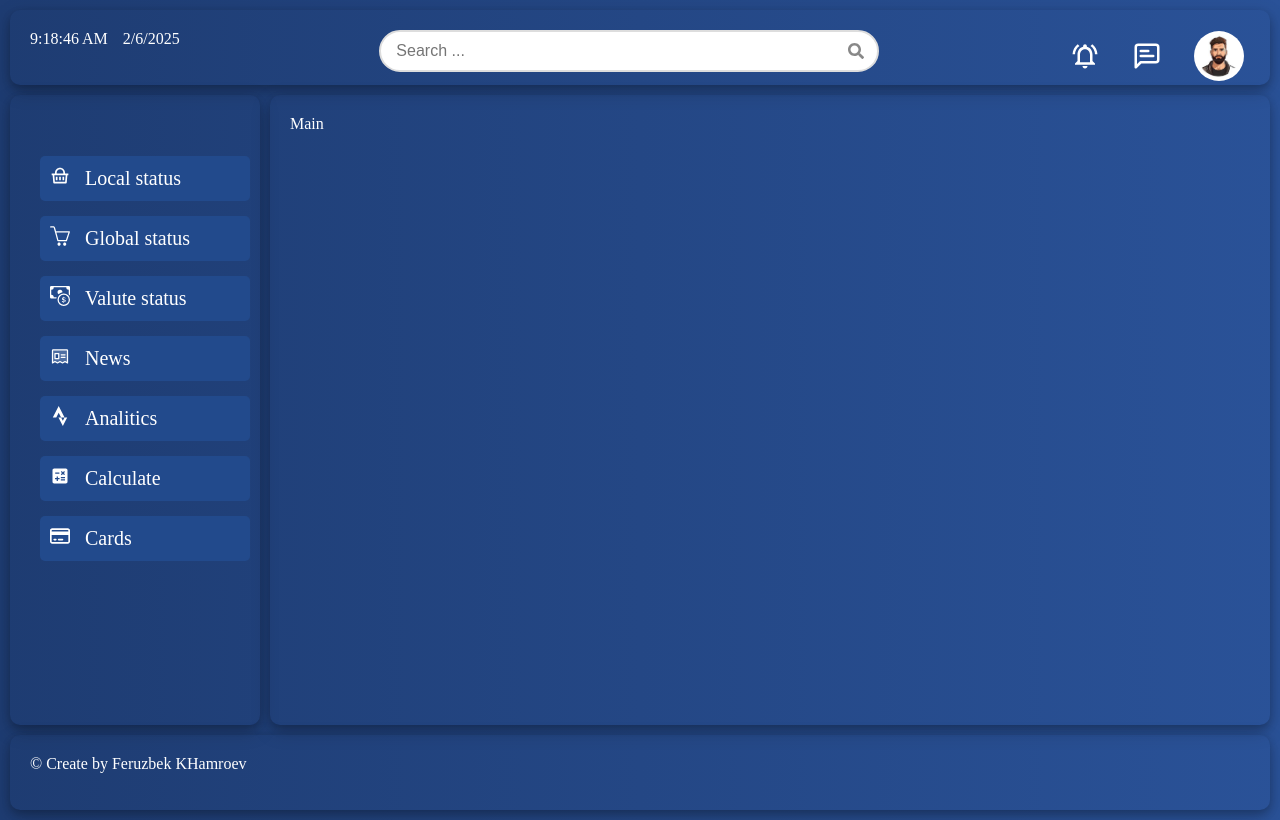
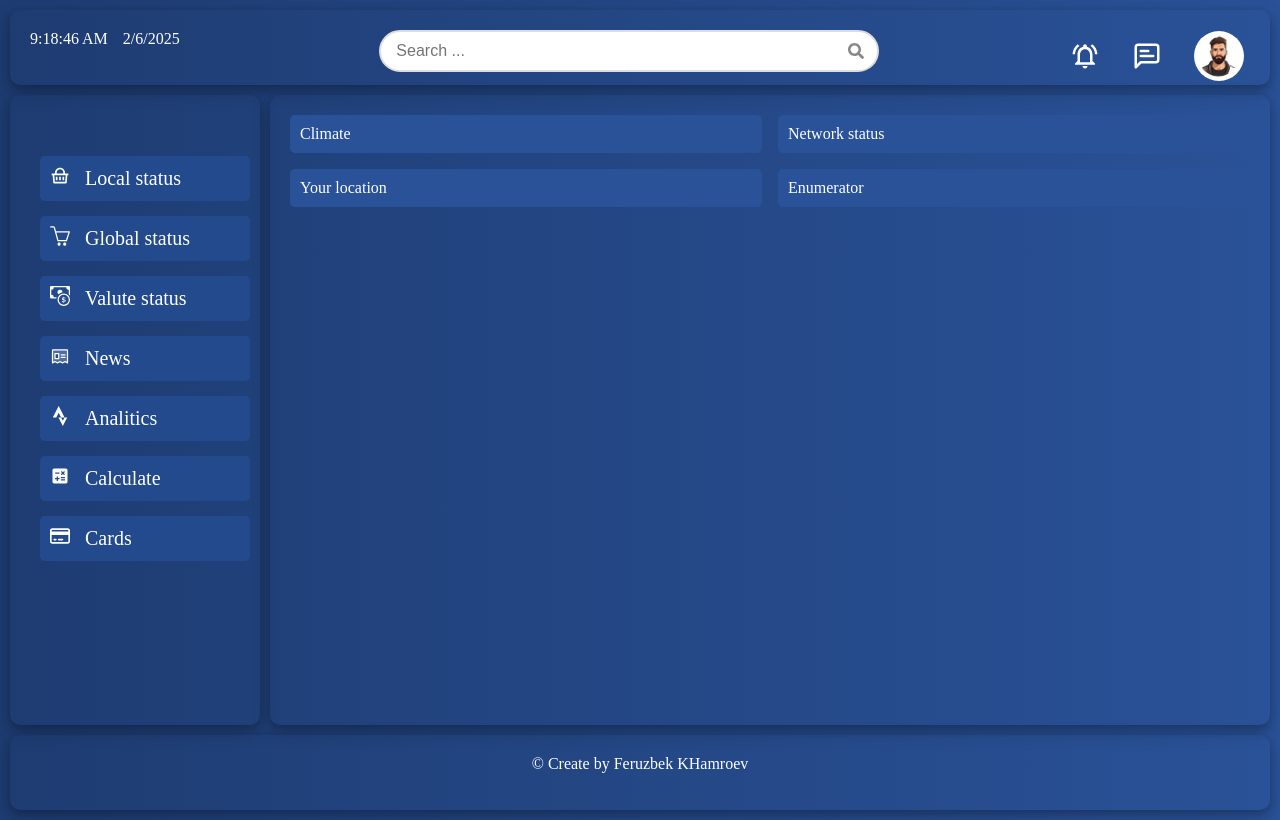
Before and after one commit to faolseans8246/bazaar-analyze-front, a React (Create React App) app: page / in a window 1280 px wide. Built offline with nearby package versions, Linux system fonts and the light colour scheme.

Commit message:
Added home page

```diff
--- a/src/dashboard/footer/footer.css
+++ b/src/dashboard/footer/footer.css
@@ -0,0 +1,5 @@
+
+.footerContainer {
+    display: flex;
+    justify-content: center;
+}
--- /dev/null
+++ b/src/dashboard/mains/home/home.css
@@ -0,0 +1,13 @@
+
+.homeContainer {
+    display: grid;
+    grid-template-columns: 1fr 1fr;
+    grid-template-rows: 1fr 1fr;
+    gap: 1rem;
+}
+
+.homeContainer > div {
+    background: #2A5298FF;
+    border-radius: 5px;
+    padding: 10px;
+}
--- /dev/null
+++ b/src/dashboard/mains/home/home.jsx
@@ -0,0 +1,33 @@
+import React from "react";
+import './home.css';
+
+function HomeFunc() {
+
+    return (
+
+        <div className="homeContainer">
+
+            {/* Iqlim ma'lumotlarini kiritish qismi */}
+            <div className="home-global-climate-part">
+                Climate
+            </div>
+
+            {/* Internet tezligini o'lchab beruvchi qism */}
+            <div className="home-network-status">
+                Network status
+            </div>
+
+            {/* Sizning joylashuvingizni ko'rsatib beruvchi */}
+            <div className="home-your-location">
+                Your location
+            </div>
+
+            {/* Dunyo aholisi haqida ma'lumot beruvchi qism */}
+            <div className="home-number-of-humans">
+                Enumerator
+            </div>
+        </div>
+    )
+}
+
+export default HomeFunc;
--- a/src/dashboard/mains/main.jsx
+++ b/src/dashboard/mains/main.jsx
@@ -1,5 +1,7 @@
 import React from "react";
 import './main.css';
+
+import HomePage from './home/home';
 
 function MainFunc() {
 
@@ -7,7 +9,7 @@ function MainFunc() {
 
         <div className="mainContainer">
 
-            Main
+            <HomePage />
         </div>
     )
 }
```
